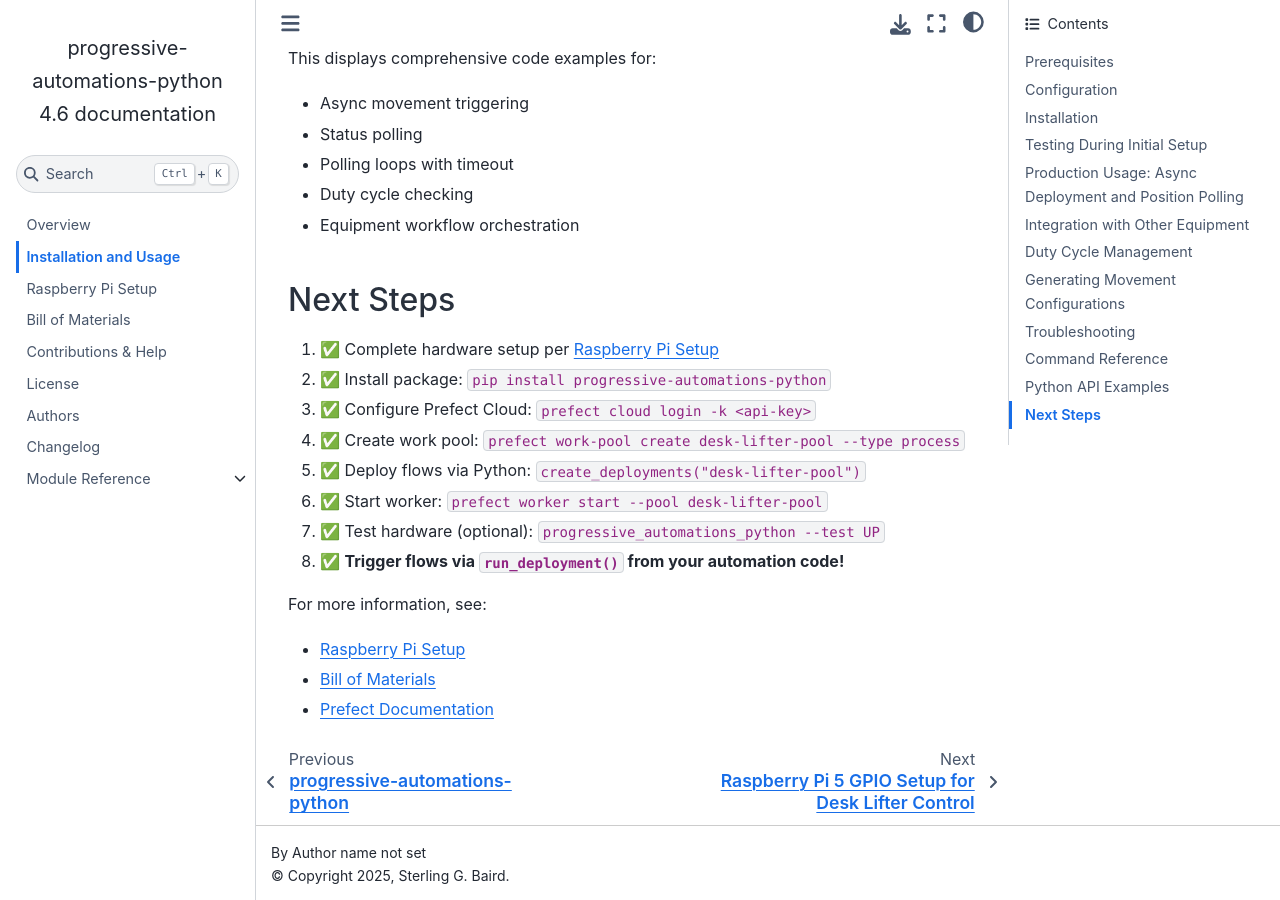
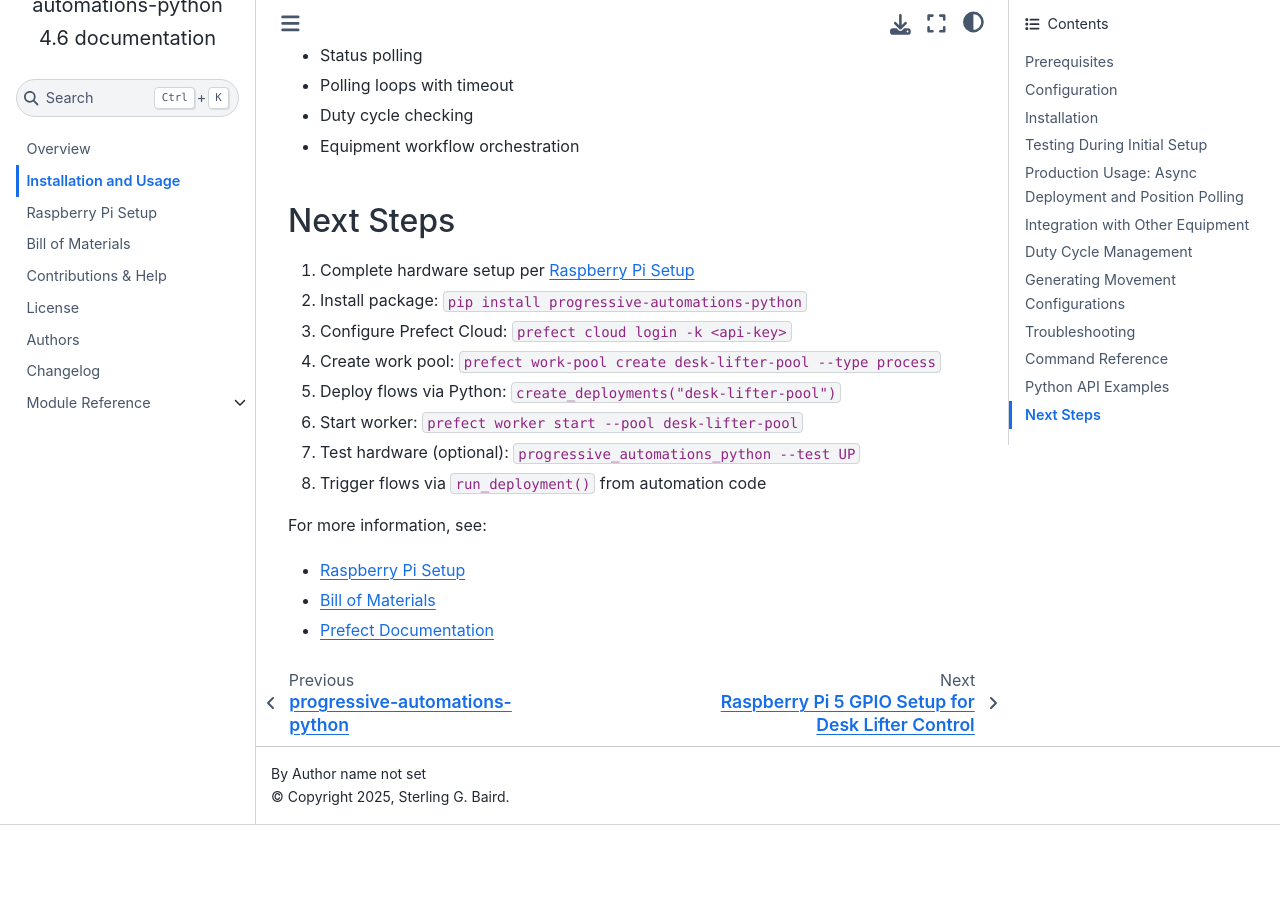
Before and after one commit to AccelerationConsortium/progressive-automations-python, a Sphinx documentation site: the page built from docs/installation-and-usage.md, in a window 1280 px wide and 900 px high, scrolled down 9690 px. Built offline with Sphinx 7.4.7 and the Sphinx Book theme 1.1.4, drawn with Linux system fonts in a browser that asks for light colours; after the commit the page ends 10515 px from its top, so only the background shows below that; some of the changed text lies outside the part shown.

```diff
--- a/docs/installation-and-usage.md
+++ b/docs/installation-and-usage.md
@@ -438,14 +435,14 @@ This displays comprehensive code examples for:
 
 ## Next Steps
 
-1. ✅ Complete hardware setup per [Raspberry Pi Setup](raspberry-pi-setup.md)
-2. ✅ Install package: `pip install progressive-automations-python`
-3. ✅ Configure Prefect Cloud: `prefect cloud login -k <api-key>`
-4. ✅ Create work pool: `prefect work-pool create desk-lifter-pool --type process`
-5. ✅ Deploy flows via Python: `create_deployments("desk-lifter-pool")`
-6. ✅ Start worker: `prefect worker start --pool desk-lifter-pool`
-7. ✅ Test hardware (optional): `progressive_automations_python --test UP`
-8. ✅ **Trigger flows via `run_deployment()` from your automation code!**
+1. Complete hardware setup per [Raspberry Pi Setup](raspberry-pi-setup.md)
+2. Install package: `pip install progressive-automations-python`
+3. Configure Prefect Cloud: `prefect cloud login -k <api-key>`
+4. Create work pool: `prefect work-pool create desk-lifter-pool --type process`
+5. Deploy flows via Python: `create_deployments("desk-lifter-pool")`
+6. Start worker: `prefect worker start --pool desk-lifter-pool`
+7. Test hardware (optional): `progressive_automations_python --test UP`
+8. Trigger flows via `run_deployment()` from automation code
 
 For more information, see:
 - [Raspberry Pi Setup](raspberry-pi-setup.md)
```
Also changed, not shown: other parts of docs/installation-and-usage.md (+1 -4 lines), README.md (+1 -1 lines), docs/bill_of_materials.md (+3 -5 lines), docs/index.md (+1 -13 lines), 1 other file.
